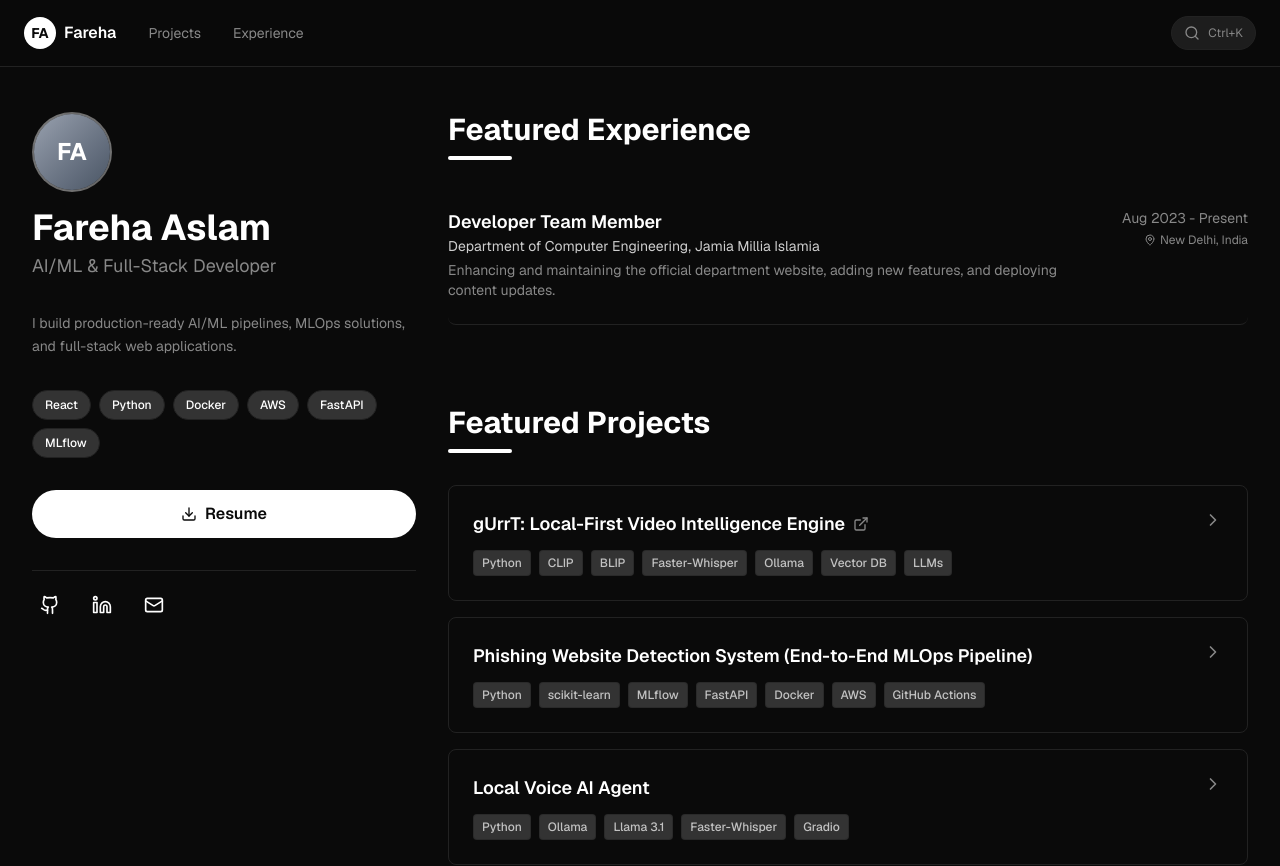
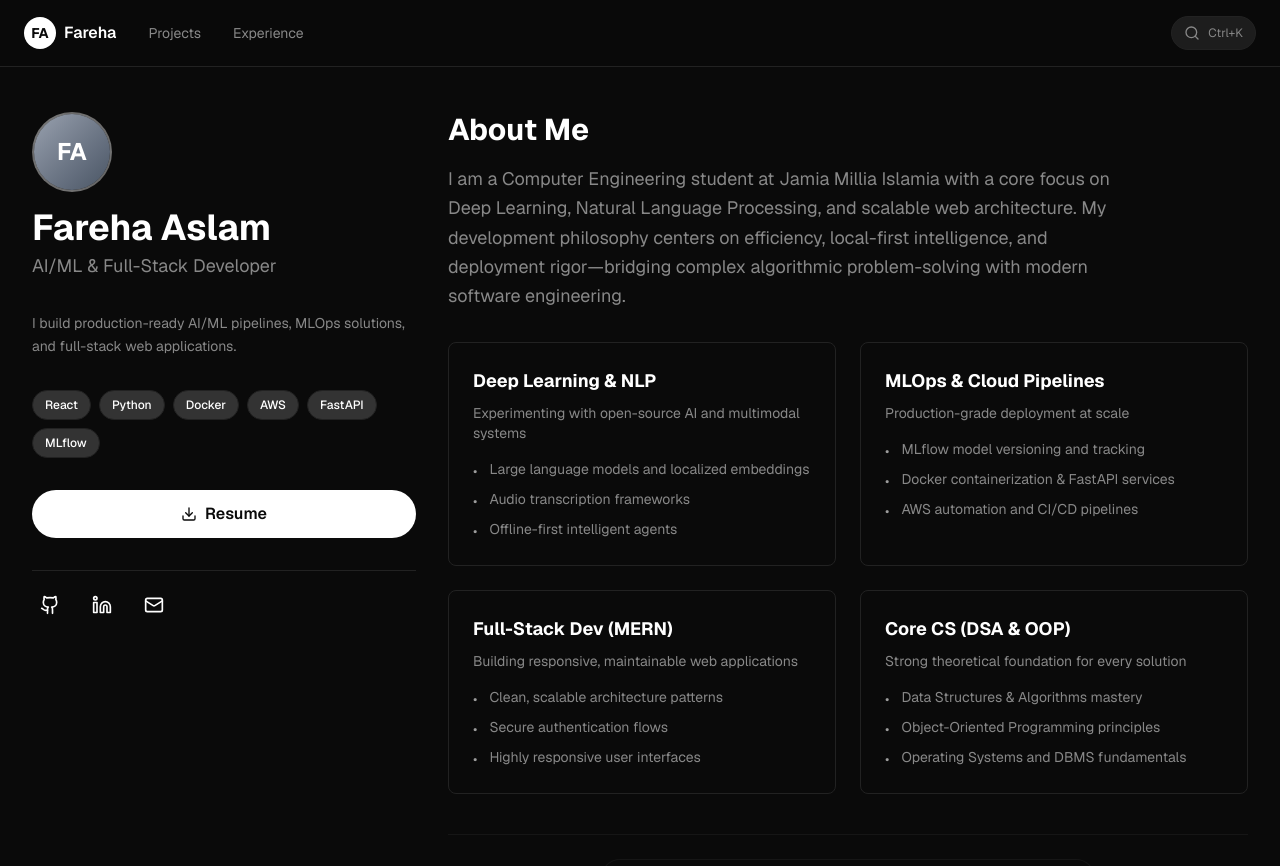
Before and after one commit to farehaaslam/portfolio_website, a Next.js app: page / in a window 1280 px wide. Shown: the top 866 px of the page. Built offline with nearby package versions, Linux system fonts and the light colour scheme.

Commit message:
feat: add About Me section to MainContent\n\nAdded new AboutMeSection component and integrated it into MainContent.

```diff
--- a/components/MainContent.tsx
+++ b/components/MainContent.tsx
@@ -3,6 +3,7 @@
 import { ExperienceSection } from './sections/ExperienceSection'
 import { ProjectsSection } from './sections/ProjectsSection'
 import { EducationSection } from './sections/EducationSection'
+import { AboutMeSection } from './sections/AboutMeSection'
 
 export function MainContent() {
   return (
@@ -27,6 +28,9 @@ export function MainContent() {
         </button>
       </div>
 
+      {/* About Me Section */}
+      <AboutMeSection />
+
       {/* Experience Section */}
       <ExperienceSection />
 
--- /dev/null
+++ b/components/sections/AboutMeSection.tsx
@@ -0,0 +1,95 @@
+'use client'
+
+interface Pillar {
+  title: string
+  description: string
+  approach: string[]
+}
+
+const pillars: Pillar[] = [
+  {
+    title: 'Deep Learning & NLP',
+    description: 'Experimenting with open-source AI and multimodal systems',
+    approach: [
+      'Large language models and localized embeddings',
+      'Audio transcription frameworks',
+      'Offline-first intelligent agents'
+    ]
+  },
+  {
+    title: 'MLOps & Cloud Pipelines',
+    description: 'Production-grade deployment at scale',
+    approach: [
+      'MLflow model versioning and tracking',
+      'Docker containerization & FastAPI services',
+      'AWS automation and CI/CD pipelines'
+    ]
+  },
+  {
+    title: 'Full-Stack Dev (MERN)',
+    description: 'Building responsive, maintainable web applications',
+    approach: [
+      'Clean, scalable architecture patterns',
+      'Secure authentication flows',
+      'Highly responsive user interfaces'
+    ]
+  },
+  {
+    title: 'Core CS (DSA & OOP)',
+    description: 'Strong theoretical foundation for every solution',
+    approach: [
+      'Data Structures & Algorithms mastery',
+      'Object-Oriented Programming principles',
+      'Operating Systems and DBMS fundamentals'
+    ]
+  }
+]
+
+export function AboutMeSection() {
+  return (
+    <section className="space-y-8">
+      {/* Section Header */}
+      <div>
+        <h2 className="text-2xl md:text-3xl font-bold text-foreground mb-4">About Me</h2>
+        <p className="text-base md:text-lg text-muted-foreground leading-relaxed max-w-2xl">
+          I am a Computer Engineering student at Jamia Millia Islamia with a core focus on Deep Learning,
+          Natural Language Processing, and scalable web architecture. My development philosophy centers on
+          efficiency, local-first intelligence, and deployment rigor—bridging complex algorithmic problem-solving
+          with modern software engineering.
+        </p>
+      </div>
+
+      {/* 4-Card Grid */}
+      <div className="grid grid-cols-1 md:grid-cols-2 gap-4 md:gap-6">
+        {pillars.map((pillar) => (
+          <div
+            key={pillar.title}
+            className="group p-6 rounded-lg border border-border bg-background/50 hover:border-foreground/30 hover:bg-background/70 transition-all duration-300"
+          >
+            {/* Card Header */}
+            <h3 className="text-lg font-bold text-foreground mb-2">{pillar.title}</h3>
+            <p className="text-sm text-muted-foreground mb-4">{pillar.description}</p>
+
+            {/* Bullet Points */}
+            <ul className="space-y-2">
+              {pillar.approach.map((point) => (
+                <li key={point} className="flex gap-3 text-sm text-muted-foreground">
+                  <span className="text-foreground/60 flex-shrink-0 mt-0.5">•</span>
+                  <span>{point}</span>
+                </li>
+              ))}
+            </ul>
+          </div>
+        ))}
+      </div>
+
+      {/* Achievement Badge */}
+      <div className="flex items-center justify-center mt-10 pt-6 border-t border-border/50">
+        <div className="inline-flex items-center gap-2 px-4 py-2 rounded-full bg-background/60 border border-border/50 text-sm text-muted-foreground hover:bg-background/80 transition-colors">
+          <span>⚡</span>
+          <span>Solved 500+ Data Structures & Algorithms questions cross-platform</span>
+        </div>
+      </div>
+    </section>
+  )
+}
```
